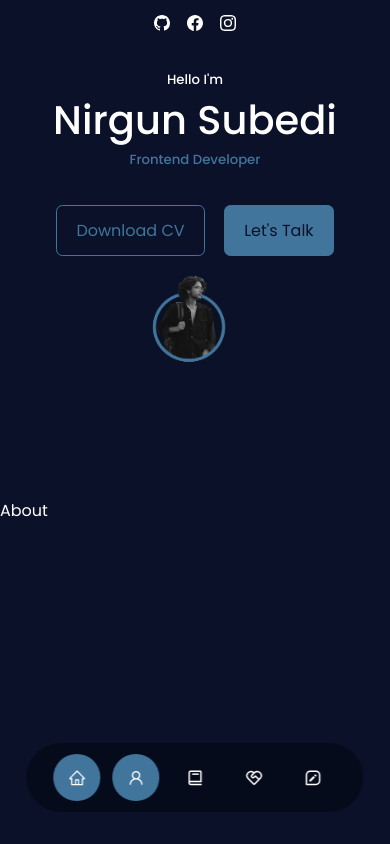
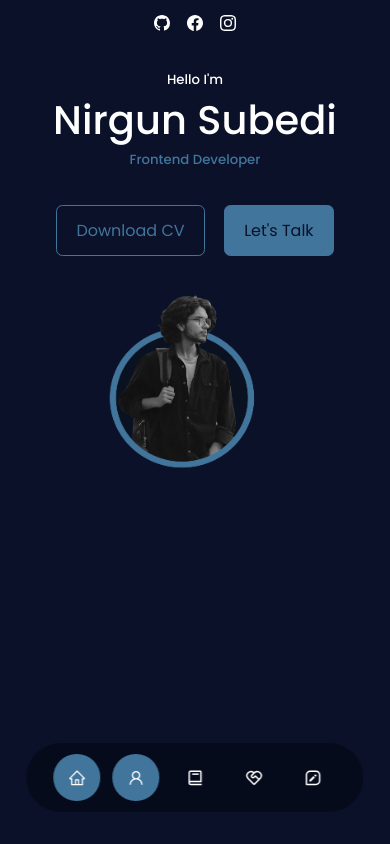
Before and after one commit to niguns7/my-port, a React (Create React App) app: page / in a window 390 px wide. Shown: the top 844 px of the page. Built offline with nearby package versions, Linux system fonts and the light colour scheme.

Commit message:
rensponsive for smaller devices

```diff
--- a/src/Components/Containers/Hero/Modal.module.css
+++ b/src/Components/Containers/Hero/Modal.module.css
@@ -3,3 +3,21 @@
     display: block;
     margin: 0 auto;
 }
+
+@media screen and (max-width: 1024px) {
+    .Image{
+        height: 100vh;
+        max-width: 100%;
+    }
+
+}
+
+@media screen and (max-width: 600px) {
+    .Image{
+        height: 100vh;
+        max-width: 150rem;
+
+    }
+
+
+}
```
Also changed, not shown: src/Components/Containers/Hero/Hero.module.css (line endings or trailing spaces), src/Components/Containers/Navbar/Navbar.css (line endings or trailing spaces).
